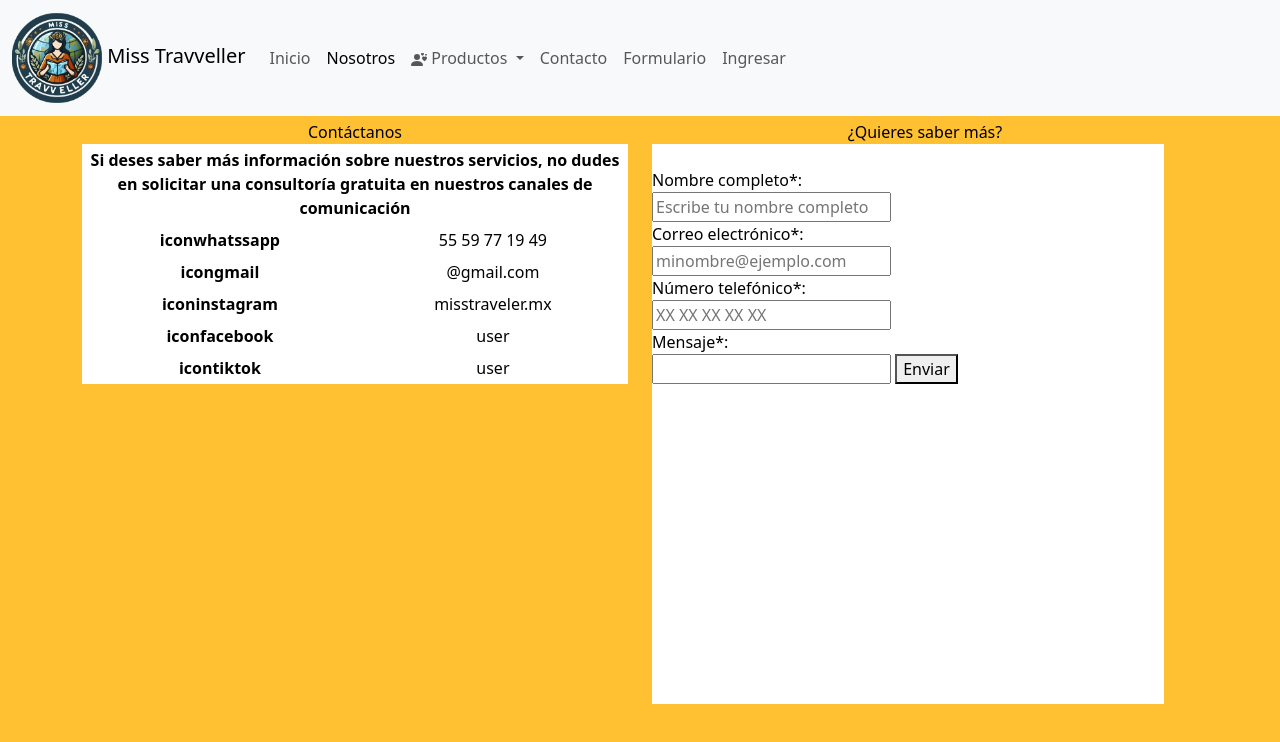
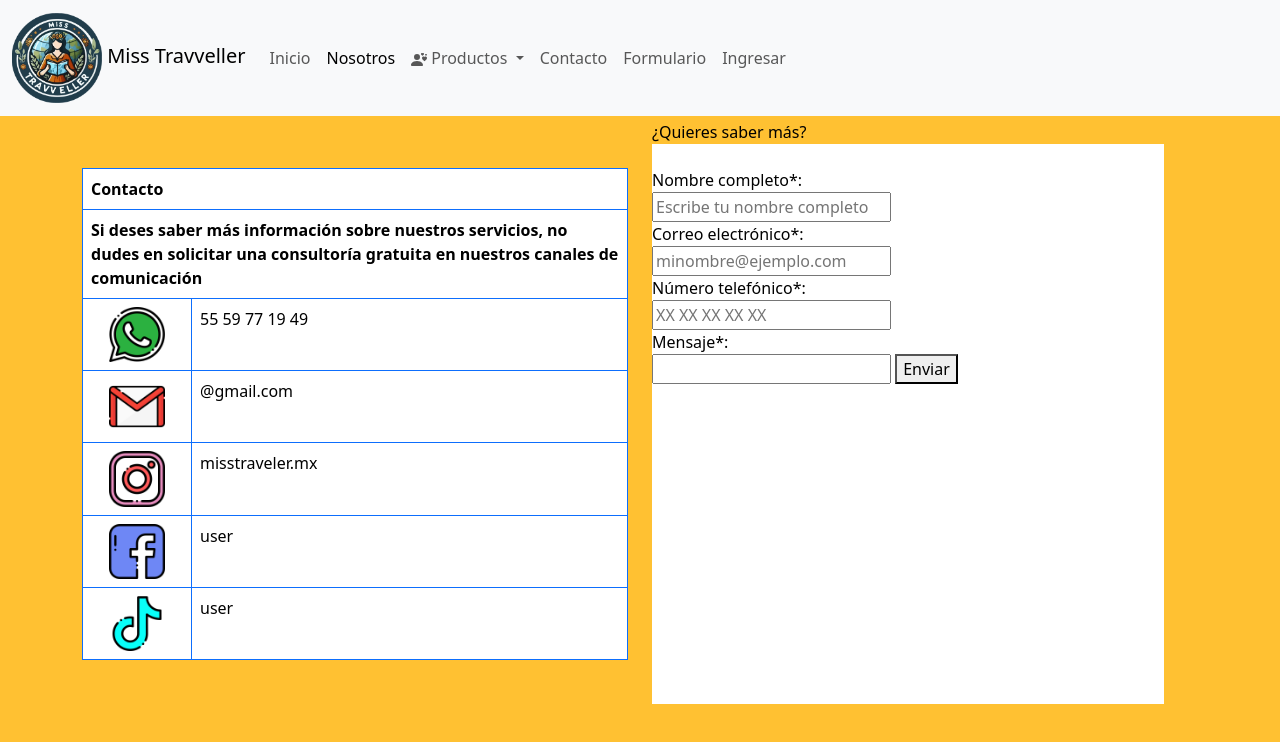
Before and after one commit to Tecno-Diosas-de-la-programacion/missTravveller, a plain HTML site: page paginaContacto.html in a window 1280 px wide. Drawn offline with nearby package versions, Linux system fonts and the light colour scheme.

Commit message:
add: Agrego modificaciones de la tabla con iconos

```diff
--- a/paginaContacto.css
+++ b/paginaContacto.css
@@ -126,4 +126,15 @@ body {
     text-align: justify;
     width: 40%;
     height: 70%;
+
 }
+
+  .editIcon{
+    width: 60%;
+    height: 10%;
+  }
+
+  .editCelda{
+    width: 20%;
+    text-align-last: center;
+  }
--- a/paginaContacto.html
+++ b/paginaContacto.html
@@ -100,74 +100,23 @@
 <br>
 
 <main> <!--  aqui va el formulario -->
-<!--
-  <form>
-    <fieldset disabled>
-      <legend>Disabled fieldset example</legend>
-      <div class="mb-3">
-        <label for="disabledTextInput" class="form-label">Disabled input</label>
-        <input type="text" id="disabledTextInput" class="form-control" placeholder="Disabled input">
-      </div>
-      <div class="mb-3">
-        <label for="disabledSelect" class="form-label">Disabled select menu</label>
-        <select id="disabledSelect" class="form-select">
-          <option>Disabled select</option>
-        </select>
-      </div>
-      <div class="mb-3">
-        <div class="form-check">
-          <input class="form-check-input" type="checkbox" id="disabledFieldsetCheck" disabled>
-          <label class="form-check-label" for="disabledFieldsetCheck">
-            Can't check this
-          </label>
-        </div>
-      </div>
-      <button type="submit" class="btn btn-primary">Submit</button>
-    </fieldset>
-  </form>
 
--->
-  <!-- de aqui para bajo es lo que hicimos abi
-
-  <h1>¿Quieres saber más?</h1>
-  <form action="https://formsubmit.co/abigailrg03@gmail.com" method="POST">
-      <fieldset id="formulario">
-        <br>
-
-          <legend>¿Quieres saber más?</legend>
-          <label for="nombre-completo">Nombre completo*:
-            <br>
-          <input name="nombre-completo" type="text" placeholder="Escribe tu nombre completo" required></label>
-
-
-          <br>
-          <label for="correo">Correo electrónico*:</label>
-          <br>
-          <input name="correo" type="email" placeholder="minombre@ejemplo.com" required>
-
-          <br>
-          <label for="telefono">Número telefónico*:</label>
-          <br>
-          <input name="telefono" type="tel" placeholder="XX XX XX XX XX" required>
-
-          <br>
-          <label for="mensaje">Mensaje*:</label>
-          <br>
-          <input name="mensaje" type="text" placeholder="" required>
-        <button type="submit">Enviar</button>
-      </fieldset>
-
-
-
-  </form>
--->
-
-  <div class="container text-center mt-5">
+  <div class="container align-text-right mt-5">
     <div class="row">
       <div class="col-6">
-        Contáctanos <br>
-        <table class="table table-sm table-borderless">
+
+        <!-- <table class="table table-sm table-bordered border-primary" mt-5> -->
+          <table class="table table table-bordered border-primary mt-5" >
+
+          <thead>
+
+              <tr>
+                <th colspan="2"> Contacto</th>
+              </tr>
+            </thead>
+
             <thead>
+
               <tr>
                 <th colspan="2"> Si deses saber más información sobre nuestros servicios, no dudes en solicitar una consultoría gratuita en nuestros canales de comunicación</th>
               </tr>
@@ -175,23 +124,24 @@
 
             <tbody>
               <tr>
-                <th scope="row">iconwhatssapp</th>
+                <th scope="row" class="editCelda" ><img class="editIcon" src="./public/img/whatsapp.png" alt= "imagen de un sobre para cartas"></th>
+
                 <td>55 59 77 19 49</td>
               </tr>
               <tr>
-                <th scope="row">icongmail</th>
+                <th  scope="row" class="editCelda"><img class="editIcon" src="./public/img/gmail.png" alt= "imagen de un sobre para cartas"></th>
                 <td>@gmail.com</td>
               </tr>
               <tr>
-                <th scope="row">iconinstagram</th>
+                <th scope="row" class="editCelda"><img class="editIcon" src="./public/img/instagram.png" alt= "imagen de un sobre para cartas"></th>
                 <td>misstraveler.mx</td>
               </tr>
               <tr>
-                <th scope="row">iconfacebook</th>
+                <th scope="row" class="editCelda"><img class="editIcon" src="./public/img/facebook.png" alt= "imagen de un sobre para cartas"></th>
                 <td>user</td>
               </tr>
               <tr>
-                <th scope="row">icontiktok</th>
+                <th scope="row" class="editCelda"><img class="editIcon" src="./public/img/tik-tok.png" alt= "imagen de un sobre para cartas"></th>
                 <td>user</td>
               </tr>
             </tbody>
@@ -202,7 +152,7 @@
 
       <div class="col-6 rounded-3">
         ¿Quieres saber más?
-        <form action="https://formsubmit.co/abigailrg03@gmail.com" method="POST">
+        <form action="https://formsubmit.co/misstraveller09@gmail.com" method="POST">
           <fieldset id="formulario">
             <br>
               <label for="nombre-completo">Nombre completo*:
```
Also changed, not shown: public/img/facebook.png (added), public/img/instagram.png (added), public/img/tik-tok.png (added), public/img/whatsapp.png (added).
